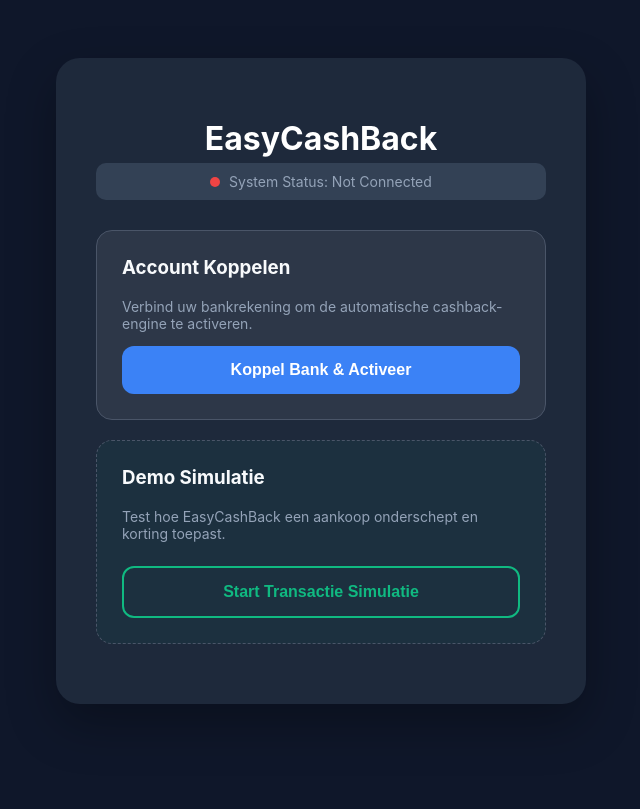
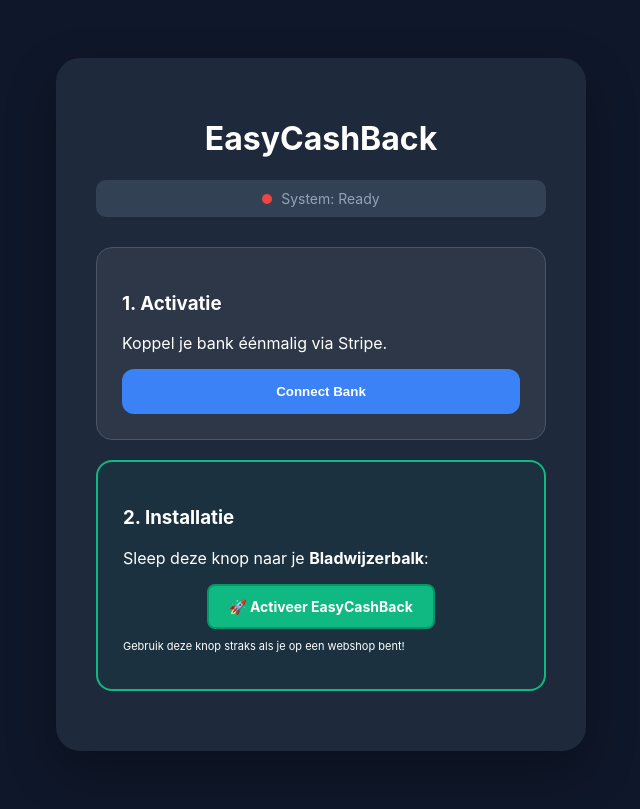
Before and after one commit to sakab413/mijn-stripe-app, a Flask app: page / in a window 1280 px wide. Shown: the whole page, without its empty margins (319-959 px from the left). Before the commit the page ends 704 px from the top, so only its background shows below. Run offline with Flask 3, Linux system fonts and the light colour scheme.

Commit message:
Update index.html

```diff
--- a/templates/index.html
+++ b/templates/index.html
@@ -8,33 +8,28 @@
         .status-bar { background: #334155; padding: 10px; border-radius: 10px; margin-bottom: 30px; font-size: 14px; color: #94a3b8; }
         .status-dot { height: 10px; width: 10px; background-color: #ef4444; border-radius: 50%; display: inline-block; margin-right: 5px; }
         .action-card { background: #2d3748; padding: 25px; border-radius: 16px; margin-bottom: 20px; text-align: left; border: 1px solid #4a5568; }
-        button { width: 100%; padding: 15px; border: none; border-radius: 12px; cursor: pointer; font-weight: 600; font-size: 16px; transition: 0.3s; }
-        .btn-primary { background: #3b82f6; color: white; }
-        .btn-sim { background: transparent; color: #10b981; border: 2px solid #10b981; margin-top: 10px; }
-        h3 { margin-top: 0; color: #f8fafc; }
-        p { font-size: 14px; color: #94a3b8; }
+        .btn-primary { width: 100%; padding: 15px; border: none; border-radius: 12px; background: #3b82f6; color: white; font-weight: bold; cursor: pointer; }
+        .magic-button { display: inline-block; padding: 12px 20px; background: #10b981; color: white; border-radius: 8px; text-decoration: none; font-weight: bold; font-size: 14px; border: 2px solid #059669; }
     </style>
 </head>
 <body>
     <div class="dashboard">
-        <h1 style="margin-bottom: 5px;">EasyCashBack</h1>
-        <div class="status-bar"><span class="status-dot"></span> System Status: Not Connected</div>
+        <h1>EasyCashBack</h1>
+        <div class="status-bar"><span class="status-dot"></span> System: Ready</div>
 
         <div class="action-card">
-            <h3>Account Koppelen</h3>
-            <p>Verbind uw bankrekening om de automatische cashback-engine te activeren.</p>
-            <form action="/create-checkout-session" method="POST">
-                <input type="hidden" name="type" value="setup">
-                <button type="submit" class="btn-primary">Koppel Bank & Activeer</button>
-            </form>
+            <h3>1. Activatie</h3>
+            <p>Koppel je bank éénmalig via Stripe.</p>
+            <form action="/create-checkout-session" method="POST"><button type="submit" class="btn-primary">Connect Bank</button></form>
         </div>
 
-        <div class="action-card" style="border-style: dashed; background: rgba(16, 185, 129, 0.05);">
-            <h3>Demo Simulatie</h3>
-            <p>Test hoe EasyCashBack een aankoop onderschept en korting toepast.</p>
-            <form action="/scan" method="GET">
-                <button type="submit" class="btn-sim">Start Transactie Simulatie</button>
-            </form>
+        <div class="action-card" style="border: 2px solid #10b981; background: rgba(16, 185, 129, 0.05);">
+            <h3>2. Installatie</h3>
+            <p>Sleep deze knop naar je <b>Bladwijzerbalk</b>:</p>
+            <div style="text-align: center; margin-top: 15px;">
+                <a class="magic-button" href="javascript:(function(){window.location.href='https://mijn-stripe-app.onrender.com/scan?ref='+encodeURIComponent(window.location.href);})();">🚀 Activeer EasyCashBack</a>
+            </div>
+            <p style="font-size: 11px; margin-top: 10px;">Gebruik deze knop straks als je op een webshop bent!</p>
         </div>
     </div>
 </body>
```
